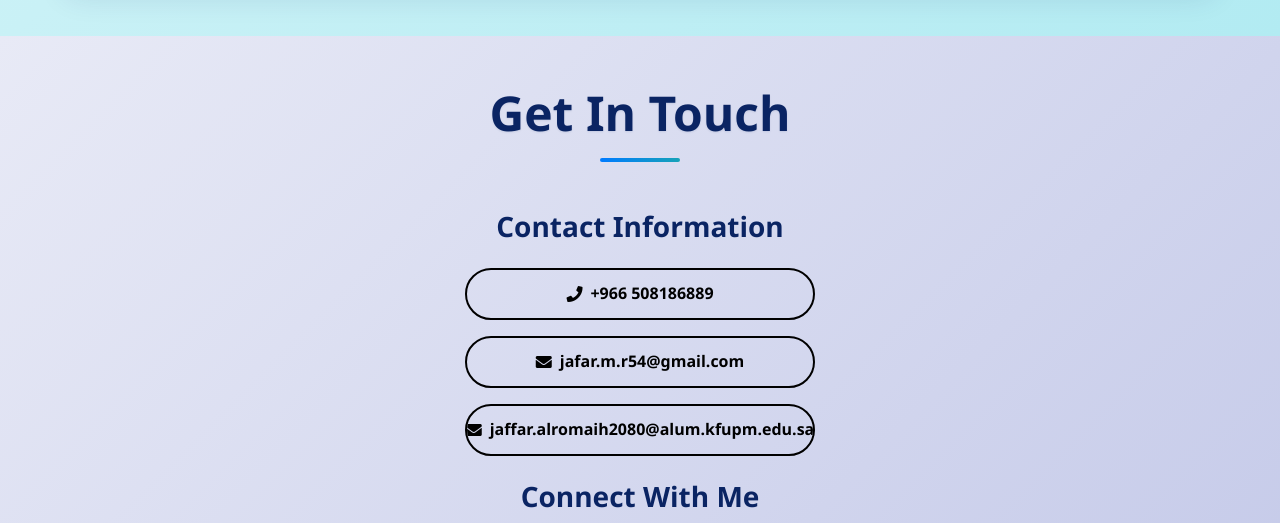
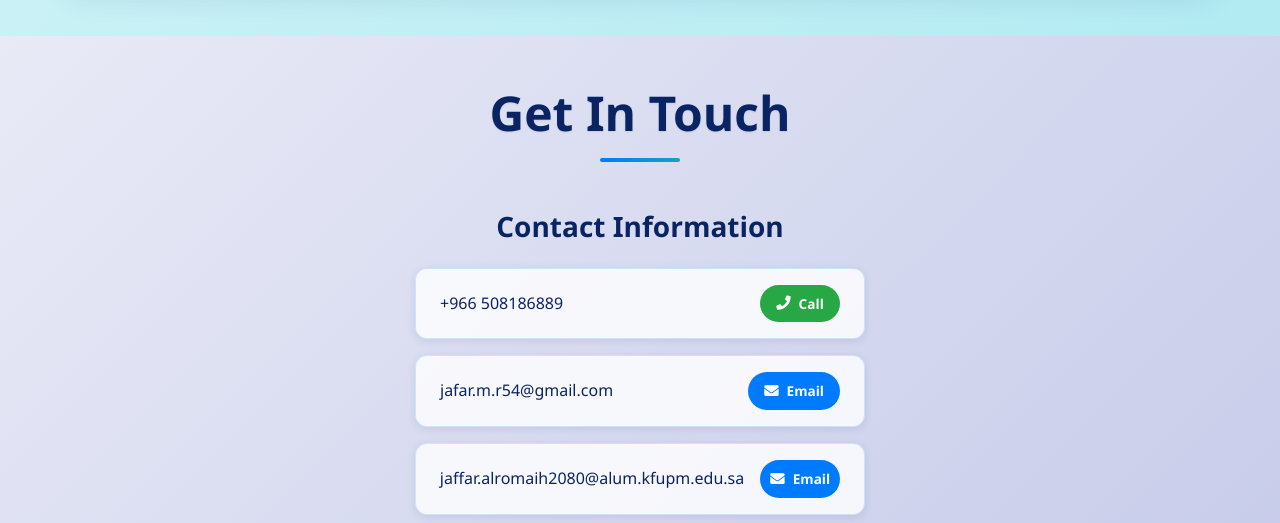
Before and after one commit to Dracolmao/Dracolmao.github.io, a plain HTML site: page index.html in a window 1280 px wide. Shown: the part 7354-7877 px from the top of the page. Drawn offline with nearby package versions, Linux system fonts and the light colour scheme.

Commit message:
contacts final fix

```diff
--- a/css/custom.css
+++ b/css/custom.css
@@ -918,10 +918,144 @@ section {
   background-color: rgba(0, 0, 0, 0.2);
 }
 
-/* Contact Buttons Column */
-.contact-buttons-column {
-  max-width: 370px;
+/* Contact Information Column */
+.contact-info-column {
+  max-width: 500px;
   margin: 0 auto;
+}
+
+/* Contact Item Styles */
+.contact-item {
+  background-color: rgba(255, 255, 255, 0.8);
+  border-radius: 12px;
+  padding: 1rem 1.5rem;
+  border: 1px solid rgba(33, 150, 243, 0.2);
+  box-shadow: 0 2px 8px rgba(10, 36, 99, 0.1);
+  transition: all 0.3s ease;
+  width: 100%;
+  max-width: 450px;
+}
+
+.contact-item:hover {
+  transform: translateY(-2px);
+  box-shadow: 0 4px 15px rgba(10, 36, 99, 0.15);
+  border-color: rgba(33, 150, 243, 0.3);
+  background-color: rgba(255, 255, 255, 0.9);
+}
+
+.contact-text {
+  font-size: 1rem;
+  font-weight: 500;
+  color: var(--primary-text);
+  flex-grow: 1;
+  text-align: left;
+}
+
+/* Contact Action Buttons */
+.contact-action-btn {
+  display: inline-flex;
+  align-items: center;
+  gap: 0.5rem;
+  padding: 0.5rem 1rem;
+  border-radius: 25px;
+  text-decoration: none;
+  font-weight: 600;
+  font-size: 0.9rem;
+  transition: all 0.3s ease;
+  border: none;
+  cursor: pointer;
+  white-space: nowrap;
+  min-width: 80px;
+  justify-content: center;
+}
+
+.contact-call-btn {
+  background-color: #28a745;
+  color: white;
+}
+
+.contact-call-btn:hover {
+  background-color: #218838;
+  transform: translateY(-1px);
+  box-shadow: 0 2px 8px rgba(40, 167, 69, 0.3);
+  color: white;
+  text-decoration: none;
+}
+
+.contact-email-btn {
+  background-color: var(--blue);
+  color: white;
+}
+
+.contact-email-btn:hover {
+  background-color: #0056b3;
+  transform: translateY(-1px);
+  box-shadow: 0 2px 8px rgba(0, 123, 255, 0.3);
+  color: white;
+  text-decoration: none;
+}
+
+.contact-action-btn i {
+  font-size: 0.9rem;
+}
+
+.contact-action-btn .btn-text {
+  font-size: 0.85rem;
+  font-weight: 600;
+}
+
+/* Responsive adjustments for contact items */
+@media (max-width: 768px) {
+  .contact-info-column {
+    max-width: 350px;
+  }
+
+  .contact-item {
+    padding: 0.875rem 1rem;
+    max-width: 320px;
+  }
+
+  .contact-text {
+    font-size: 0.9rem;
+  }
+
+  .contact-action-btn {
+    padding: 0.4rem 0.8rem;
+    min-width: 70px;
+  }
+
+  .contact-action-btn .btn-text {
+    font-size: 0.8rem;
+  }
+}
+
+@media (max-width: 480px) {
+  .contact-info-column {
+    max-width: 300px;
+  }
+
+  .contact-item {
+    padding: 0.75rem 0.875rem;
+    max-width: 280px;
+    flex-direction: column;
+    gap: 0.75rem;
+    text-align: center;
+  }
+
+  .contact-text {
+    font-size: 0.85rem;
+    text-align: center;
+  }
+
+  .contact-action-btn {
+    width: 100%;
+    max-width: 120px;
+    margin: 0 auto;
+  }
+
+  .contact-action-btn .btn-text {
+    font-size: 0.8rem;
+  }
 }
 
 /* Enlarged Social Buttons */
--- a/index.html
+++ b/index.html
@@ -779,24 +779,33 @@
           <div class="contact-info text-center">
             <h3 class="mb-4">Contact Information</h3>
 
-            <!-- Contact Buttons Container -->
-            <div class="contact-buttons-column d-flex flex-column align-items-center gap-3 mb-4">
-              <!-- Phone Button -->
-              <a href="tel:+966508186889" class="contact-btn contact-btn-uniform">
-                <i class="fas fa-phone me-2"></i>
-                +966 508186889
-              </a>
+            <!-- Contact Information Container -->
+            <div class="contact-info-column d-flex flex-column align-items-center gap-3 mb-4">
+              <!-- Phone Contact -->
+              <div class="contact-item d-flex align-items-center justify-content-center">
+                <span class="contact-text">+966 508186889</span>
+                <a href="tel:+966508186889" class="contact-action-btn contact-call-btn ms-3">
+                  <i class="fas fa-phone"></i>
+                  <span class="btn-text">Call</span>
+                </a>
+              </div>
 
-              <!-- Email Buttons -->
-              <a href="mailto:jafar.m.r54@gmail.com" class="contact-btn contact-btn-uniform">
-                <i class="fas fa-envelope me-2"></i>
-                jafar.m.r54@gmail.com
-              </a>
+              <!-- Email Contacts -->
+              <div class="contact-item d-flex align-items-center justify-content-center">
+                <span class="contact-text">jafar.m.r54@gmail.com</span>
+                <a href="mailto:jafar.m.r54@gmail.com" class="contact-action-btn contact-email-btn ms-3">
+                  <i class="fas fa-envelope"></i>
+                  <span class="btn-text">Email</span>
+                </a>
+              </div>
 
-              <a href="mailto:jaffar.alromaih2080@alum.kfupm.edu.sa" class="contact-btn contact-btn-uniform">
-                <i class="fas fa-envelope me-2"></i>
-                jaffar.alromaih2080@alum.kfupm.edu.sa
-              </a>
+              <div class="contact-item d-flex align-items-center justify-content-center">
+                <span class="contact-text">jaffar.alromaih2080@alum.kfupm.edu.sa</span>
+                <a href="mailto:jaffar.alromaih2080@alum.kfupm.edu.sa" class="contact-action-btn contact-email-btn ms-3">
+                  <i class="fas fa-envelope"></i>
+                  <span class="btn-text">Email</span>
+                </a>
+              </div>
             </div>
 
             <div class="social-links mt-4">
```
